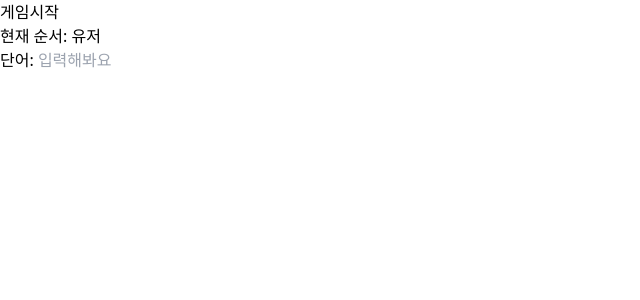
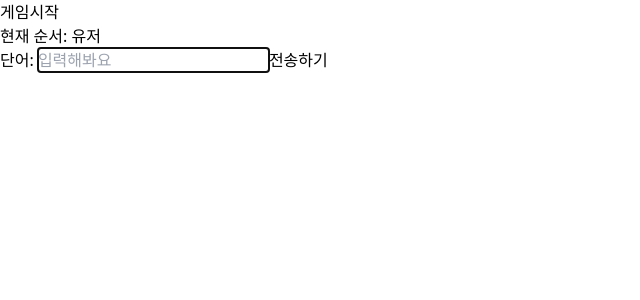
Before and after one commit to chigomuh/funny-games, a Next.js app: page /games/word-chain in a window 1280 px wide. Both pictures are taken after a click on the button "선공". Shown: the top 300 px of the page, without its empty margins (0-640 px from the left). Built offline with nearby package versions, Linux system fonts and the light colour scheme.

Commit message:
add: <word-chain> 번갈아가며 끝말잇기 구현

```diff
--- a/package.json
+++ b/package.json
@@ -9,9 +9,11 @@
     "lint": "next lint"
   },
   "dependencies": {
+    "axios": "^0.27.2",
     "next": "12.2.3",
     "react": "18.2.0",
-    "react-dom": "18.2.0"
+    "react-dom": "18.2.0",
+    "swr": "^1.3.0"
   },
   "devDependencies": {
     "@types/node": "18.6.3",
--- /dev/null
+++ b/pages/api/stdict.ts
@@ -0,0 +1,37 @@
+import { NextApiRequest, NextApiResponse } from "next";
+
+const API_KEY = process.env.STDICT_API_KEY;
+const BASE_URL = "http://stdict.korean.go.kr/api/search.do";
+
+const stdict = async (req: NextApiRequest, res: NextApiResponse) => {
+  const {
+    query: { word, type, start },
+  } = req;
+
+  const defaultEndPoint = `${BASE_URL}?key=${API_KEY}&q=${word}&req_type=json&advanced=y&pos=1,2&type1=word&type2=native,loanword,chinese`;
+
+  if (type === "verification") {
+    const URL = defaultEndPoint;
+    const response = await fetch(URL);
+    const data = await response.json();
+
+    res.status(200).json({
+      data,
+    });
+  } else if (type === "answer") {
+    const URL = `${defaultEndPoint}&method=start&start=${start}`;
+    const response = await fetch(URL);
+    const data = await response.json();
+
+    res.status(200).json({
+      data,
+    });
+  } else {
+    res.status(400).json({
+      success: false,
+      message: "Query Error",
+    });
+  }
+};
+
+export default stdict;
--- a/pages/games/word-chain.tsx
+++ b/pages/games/word-chain.tsx
@@ -1,10 +1,15 @@
 import Seo from "components/layout/Seo";
-import { ChangeEvent, useState } from "react";
+import { ChangeEvent, FormEvent, useRef, useState } from "react";
+import axios from "axios";
+import { Word } from "typings/wordChain";
 
 const WordChain = () => {
   const [gameStart, setGameStart] = useState(false);
   const [currentTurn, setCurrentTurn] = useState(false);
   const [wordValue, setWordValue] = useState("");
+  const [wordHistory, setWordHistory] = useState<Word[]>([]);
+  const wordList = useRef<string[]>([]);
+  const currentPage = useRef(1);
 
   const onClickChangeTurn = (currentTurn?: string) => () => {
     if (!currentTurn) {
@@ -28,7 +33,76 @@ const WordChain = () => {
     setWordValue(value);
   };
 
-  console.log(currentTurn);
+  const onSubmitAnswer = async (event: FormEvent) => {
+    event.preventDefault();
+
+    const userWord = wordValue;
+    const lastChar = wordHistory.at(-1)?.word.at(-1);
+
+    if (wordList.current.length !== 0 && lastChar !== userWord[0]) {
+      alert("앞자리가 달려융");
+
+      return;
+    }
+
+    if (wordList.current.includes(userWord)) {
+      alert("이미 입력했슈");
+
+      return;
+    }
+
+    const url = `/api/stdict?type=verification&word=${userWord}`;
+    const json = await axios(url);
+    const data = await json.data;
+
+    if (data.data.channel) {
+      setWordHistory((prev) => [...prev, data.data.channel.item[0]]);
+      wordList.current = [...wordList.current, userWord];
+      setWordValue("");
+      setCurrentTurn((prev) => !prev);
+
+      if (currentTurn) {
+        const getAnswer = async (page: number) => {
+          const url = `/api/stdict?type=answer&word=${userWord.at(
+            -1
+          )}&start=${page}`;
+          const json = await axios(url);
+          const {
+            data: { channel },
+          } = await json.data;
+          let findAnswer = false;
+
+          if (channel) {
+            for (let i = 0; i < channel.item.length; i++) {
+              const item = channel.item[i];
+              if (
+                item.word.length !== 1 &&
+                !wordList.current.includes(item.word)
+              ) {
+                setWordHistory((prev) => [...prev, item]);
+                wordList.current = [...wordList.current, item.word];
+                findAnswer = true;
+                setCurrentTurn(true);
+
+                break;
+              }
+            }
+
+            if (!findAnswer) {
+              currentPage.current += 1;
+              getAnswer(currentPage.current);
+            }
+          }
+        };
+
+        getAnswer(currentPage.current);
+      }
+
+      return;
+    }
+
+    alert("해당 단어는 없어요, 게임 종료!");
+  };
 
   return (
     <>
@@ -37,13 +111,13 @@ const WordChain = () => {
         {!gameStart && (
           <>
             <button
-              className="border border-black w-20 h-20 bg-green-300"
+              className="w-20 h-20 bg-green-300 border border-black"
               onClick={onClickChangeTurn("user")}
             >
               선공
             </button>
             <button
-              className="border border-black w-20 h-20 bg-green-300"
+              className="w-20 h-20 bg-green-300 border border-black"
               onClick={onClickChangeTurn("bot")}
             >
               후공
@@ -54,15 +128,26 @@ const WordChain = () => {
           <>
             <div>게임시작</div>
             <div>현재 순서: {currentTurn ? "유저" : "컴퓨터"}</div>
-            <form>
+            <form onSubmit={onSubmitAnswer}>
               <label>단어: </label>
               <input
                 type="text"
                 placeholder="입력해봐요"
                 value={wordValue}
                 onChange={onChangeValue}
+                disabled={!currentTurn}
+                autoFocus={true}
               />
+              <button type="submit" disabled={!currentTurn}>
+                전송하기
+              </button>
             </form>
+            {wordHistory.map((word) => (
+              <div key={word.target_code}>
+                <div>{word.word}</div>
+                <div>{word.sense.definition}</div>
+              </div>
+            ))}
           </>
         )}
       </div>
--- /dev/null
+++ b/typings/wordChain.ts
@@ -0,0 +1,11 @@
+export interface Word {
+  pos: string;
+  sense: {
+    definition: string;
+    link: string;
+    type: string;
+  };
+  sup_no: string;
+  target_code: string;
+  word: string;
+}
```
Also changed, not shown: 2 other files (tests, documents, lock files or other folders).
